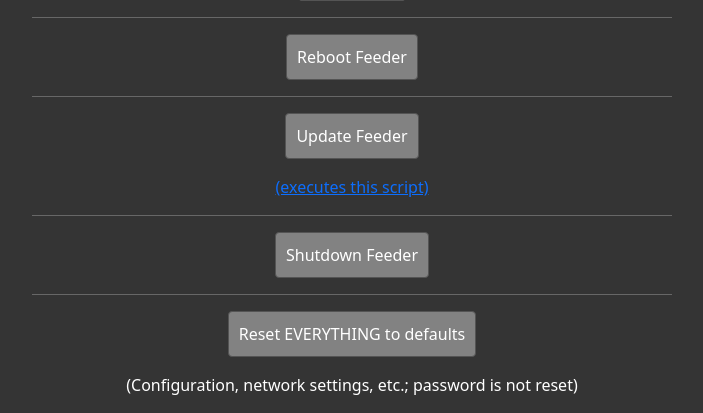
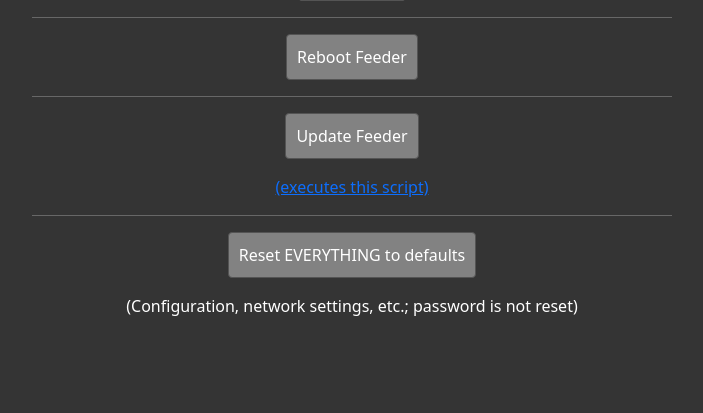
Before and after one commit to dstreufert/adsbx-webconfig, a PHP site: page /auth/index.php in a window 1280 px wide. Shown: the part 728-1141 px from the top of the page, without its empty margins (288-991 px from the left). After the commit the page ends 1044 px from the top, so only its background shows below. Run offline with PHP 8.4, Linux system fonts and the light colour scheme; the visitor is signed in with stand-in values (Sample User, id 1).

Commit message:
remove shutdown button

```diff
--- a/html/auth/index.php
+++ b/html/auth/index.php
@@ -189,8 +189,8 @@ if (!empty($_POST["newpassword1"])) {
 	 }
  }
 
-//Handle shutdown request
- if (!empty($_POST["shutdown"])) {
+//Handle shutdown request (disabled)
+ if (false && !empty($_POST["shutdown"])) {
 	 if ($_SESSION['authenticated'] == 1) {
 		?>
 		<script type="text/javascript">
@@ -365,14 +365,6 @@ if ($_SESSION['authenticated'] == 1) {
 	<a href="https://raw.githubusercontent.com/ADSBexchange/adsbx-update/main/update-adsbx.sh">(executes this script)</a>
 	<p>
 
-    <hr width="50%">
-	<form method='POST' name="shutdown" action="." onSubmit = "return confirm('Shutdown the feeder? To turn it back on it will be necessary to physically power cycle it!')">
-	<input type="hidden" id="shutdown" name="shutdown" value="shutdown">
-	<input type="submit" class="btn btn-primary" value="Shutdown Feeder">
-	</form>
-
-	<p>
-
 	<hr width="50%">
 	<form method='POST' name="setdefaults" action="." onSubmit = "return confirm('Reset EVERYTHING (except the password) to defaults? (wifi, location, etc.)')">
 	<input type="hidden" id="setdefaults" name="setdefaults" value="setdefaults">
```
